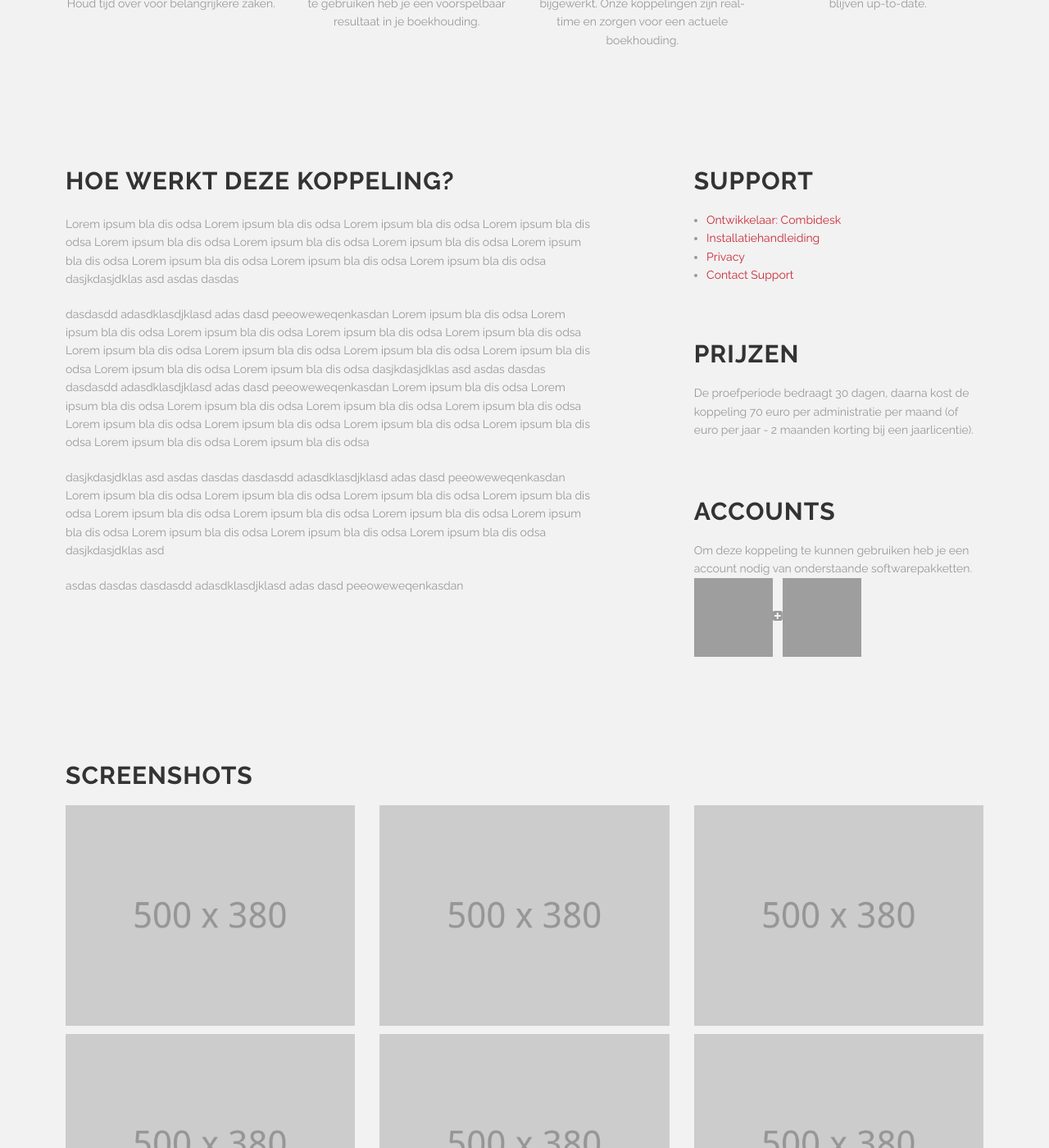
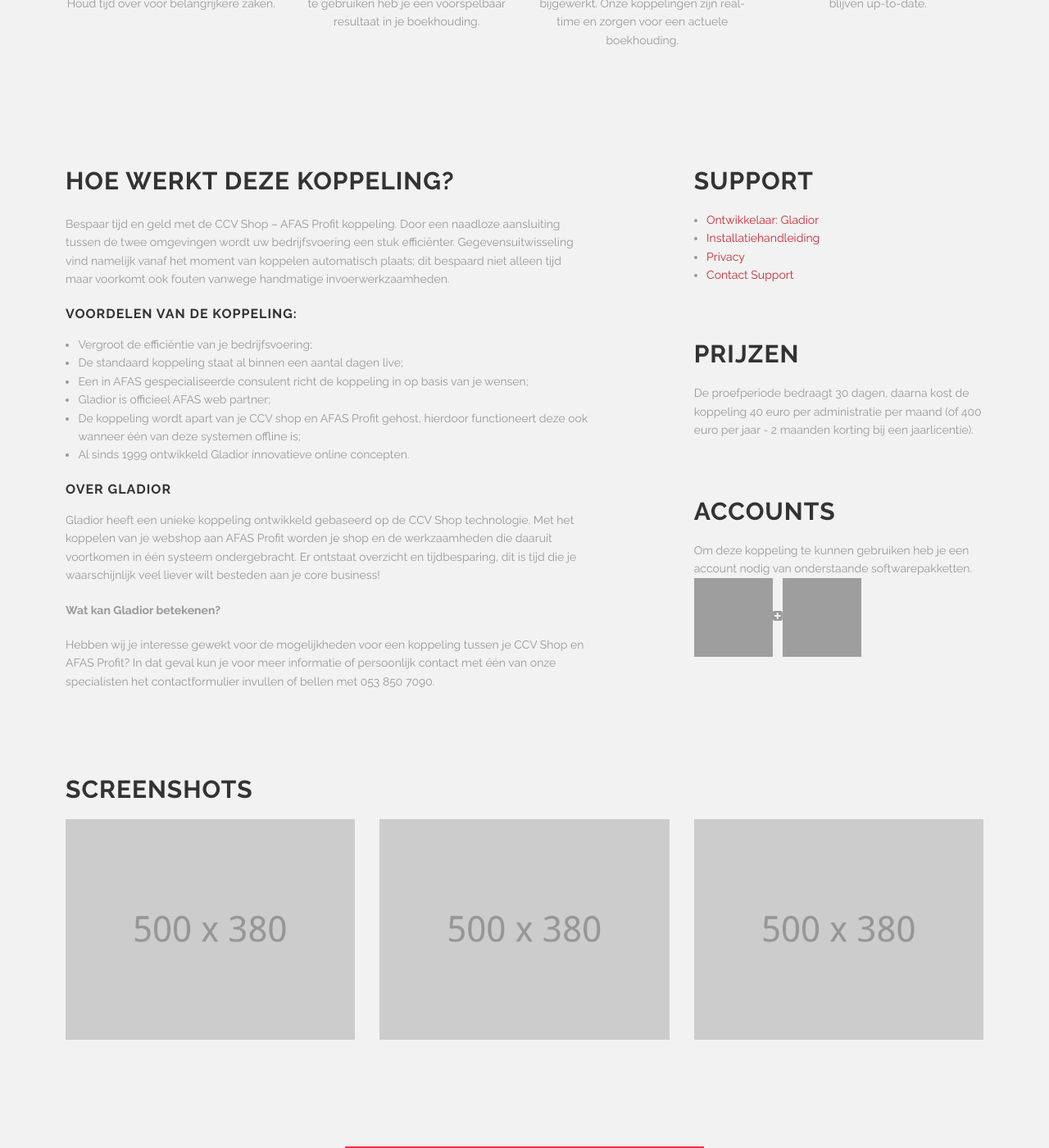
Before and after one commit to Combidesk/combidesk.github.io, a Jekyll site: the page built from _koppeling/ccvshop-moneybird.md, in a window 1280 px wide and 1400 px high, scrolled down 922 px. Shown: the whole window at 82% size. Built offline with Jekyll 4.4.1, drawn with Linux system fonts in a browser that asks for light colours; a script that is not in the unit is left out; some of the changed text lies outside the part shown.

Commit message:
Content updates
Content updates

```diff
--- a/_koppeling/ccvshop-moneybird.md
+++ b/_koppeling/ccvshop-moneybird.md
@@ -7,32 +7,25 @@
 to: afas
 logo-from: /images/@stock/ccvshop-koppelingen.png
 logo-to: /images/@stock/afas-koppelingen.png
+from-referral-url: https://www.ccvshop.nl/index.php?Partner=r4awyf0u
+to-referral-url: https://www.afas.nl/
 
-install-url: https://combidesk.com/integration/ccvshop-afas
+install-url: https://web.gladior.com/add-ons/ccv-shop-koppeling
 #video-url: https://www.youtube.com/watch?v=sTiAexI7vpQ&t=3s
 
-excerpt: Verkoopfacturen vanuit Moneybird worden overgeheveld als verkoopboekingen in Twinfield. U bepaalt zelf of u alleen verzonden facturen of alle facturen periodiek overgeheveld wilt hebben. Wij synchroniseren iedere 30 minuten dus u bent altijd bij met uw verkoopboekingen in Twinfield.
+excerpt: Verkopen vanuit CCV Shop worden overgeheveld als verkoopboekingen in AFAS Profit.
 
-developer: Combidesk
-developer-url: https://combidesk.com
-price-per-month: 70
+developer: Gladior
+developer-url: https://web.gladior.com/portal-vervolgpagina/ccv-shop-koppeling
+price-per-month: 40
+price-per-year: 400
 trial-days: 30
 
-payoffs:
-    - title: Payoff 1
-      image: /images/@stock/demo-1.png
-      description: Lorem ipsum bla bla bla
-    - title: Payoff 2
-      image: /images/@stock/demo-2.png
-      description: Lorem ipsum bla bla bla
-    - title: Payoff 3
-      image: /images/@stock/demo-3.png
-      description: Lorem ipsum bla bla bla
+manual-url: https://web.gladior.com/add-ons/ccv-shop-koppeling
+privacy-url: https://combidesk.com/privacy
+support-url: https://combidesk.com/contact
 
 screenshots:
-    - image: /images/@stock/demo-1.png
-    - image: /images/@stock/demo-1.png
-    - image: /images/@stock/demo-1.png
     - image: /images/@stock/demo-1.png
     - image: /images/@stock/demo-1.png
     - image: /images/@stock/demo-1.png
@@ -47,27 +40,19 @@
     author: David White, Designer at Huglab
 ---
 
-Lorem ipsum bla dis odsa Lorem ipsum bla dis odsa Lorem ipsum bla dis odsa Lorem ipsum bla dis odsa Lorem ipsum bla dis odsa Lorem ipsum bla dis odsa Lorem ipsum bla dis odsa Lorem ipsum bla dis odsa Lorem ipsum bla dis odsa Lorem ipsum bla dis odsa Lorem ipsum bla dis odsa
-dasjkdasjdklas
-asd
-asdas
-dasdas
+Bespaar tijd en geld met de CCV Shop – AFAS Profit koppeling. Door een naadloze aansluiting tussen de twee omgevingen wordt uw bedrijfsvoering een stuk efficiënter. Gegevensuitwisseling vind namelijk vanaf het moment van koppelen automatisch plaats; dit bespaard niet alleen tijd maar voorkomt ook fouten vanwege handmatige invoerwerkzaamheden.
 
-dasdasdd adasdklasdjklasd  adas dasd peeoweweqenkasdan Lorem ipsum bla dis odsa Lorem ipsum bla dis odsa Lorem ipsum bla dis odsa Lorem ipsum bla dis odsa Lorem ipsum bla dis odsa Lorem ipsum bla dis odsa Lorem ipsum bla dis odsa Lorem ipsum bla dis odsa Lorem ipsum bla dis odsa Lorem ipsum bla dis odsa Lorem ipsum bla dis odsa
-dasjkdasjdklas
-asd
-asdas
-dasdas
-dasdasdd adasdklasdjklasd  adas dasd peeoweweqenkasdan Lorem ipsum bla dis odsa Lorem ipsum bla dis odsa Lorem ipsum bla dis odsa Lorem ipsum bla dis odsa Lorem ipsum bla dis odsa Lorem ipsum bla dis odsa Lorem ipsum bla dis odsa Lorem ipsum bla dis odsa Lorem ipsum bla dis odsa Lorem ipsum bla dis odsa Lorem ipsum bla dis odsa
+### Voordelen van de koppeling:
+* Vergroot de efficiëntie van je bedrijfsvoering;
+* De standaard koppeling staat al binnen een aantal dagen live;
+* Een in AFAS gespecialiseerde consulent richt de koppeling in op basis van je wensen;
+* Gladior is officieel AFAS web partner;
+* De koppeling wordt apart van je CCV shop en AFAS Profit gehost, hierdoor functioneert deze ook wanneer één van deze systemen offline is;
+* Al sinds 1999 ontwikkeld Gladior innovatieve online concepten.
 
-dasjkdasjdklas
-asd
-asdas
-dasdas
-dasdasdd adasdklasdjklasd  adas dasd peeoweweqenkasdan Lorem ipsum bla dis odsa Lorem ipsum bla dis odsa Lorem ipsum bla dis odsa Lorem ipsum bla dis odsa Lorem ipsum bla dis odsa Lorem ipsum bla dis odsa Lorem ipsum bla dis odsa Lorem ipsum bla dis odsa Lorem ipsum bla dis odsa Lorem ipsum bla dis odsa Lorem ipsum bla dis odsa
-dasjkdasjdklas
-asd
+### Over Gladior
+Gladior heeft een unieke koppeling ontwikkeld gebaseerd op de CCV Shop technologie. Met het koppelen van je webshop aan AFAS Profit worden je shop en de werkzaamheden die daaruit voortkomen in één systeem ondergebracht. Er ontstaat overzicht en tijdbesparing, dit is tijd die je waarschijnlijk veel liever wilt besteden aan je core business!
 
-asdas
-dasdas
-dasdasdd adasdklasdjklasd  adas dasd peeoweweqenkasdan
+__Wat kan Gladior betekenen?__
+
+Hebben wij je interesse gewekt voor de mogelijkheden voor een koppeling tussen je CCV Shop en AFAS Profit? In dat geval kun je voor meer informatie of persoonlijk contact met één van onze specialisten het contactformulier invullen of bellen met 053 850 7090.
```
Also changed, not shown: _koppeling/ccvshop-afas.md (+22 -38 lines), _koppeling/moneybird-twinfield.md (+1 -0 lines).
